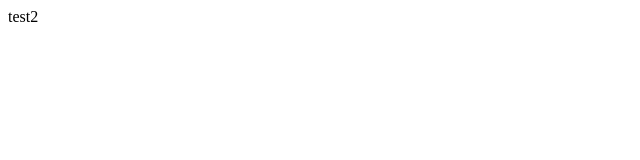
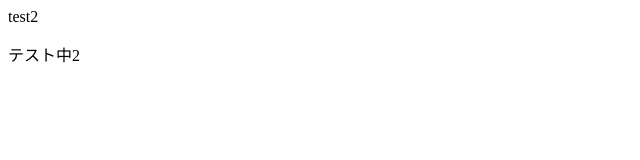
Before and after one commit to maki521/20240408-2, a plain HTML site: page index.html in a window 1280 px wide. Shown: the full height of the page, 0-640 px from the left. Drawn offline with Linux system fonts and the light colour scheme.

Commit message:
Update index.html

```diff
--- a/index.html
+++ b/index.html
@@ -1 +1,2 @@
 <p>test2<p>
+<p>テスト中2<p>
```
